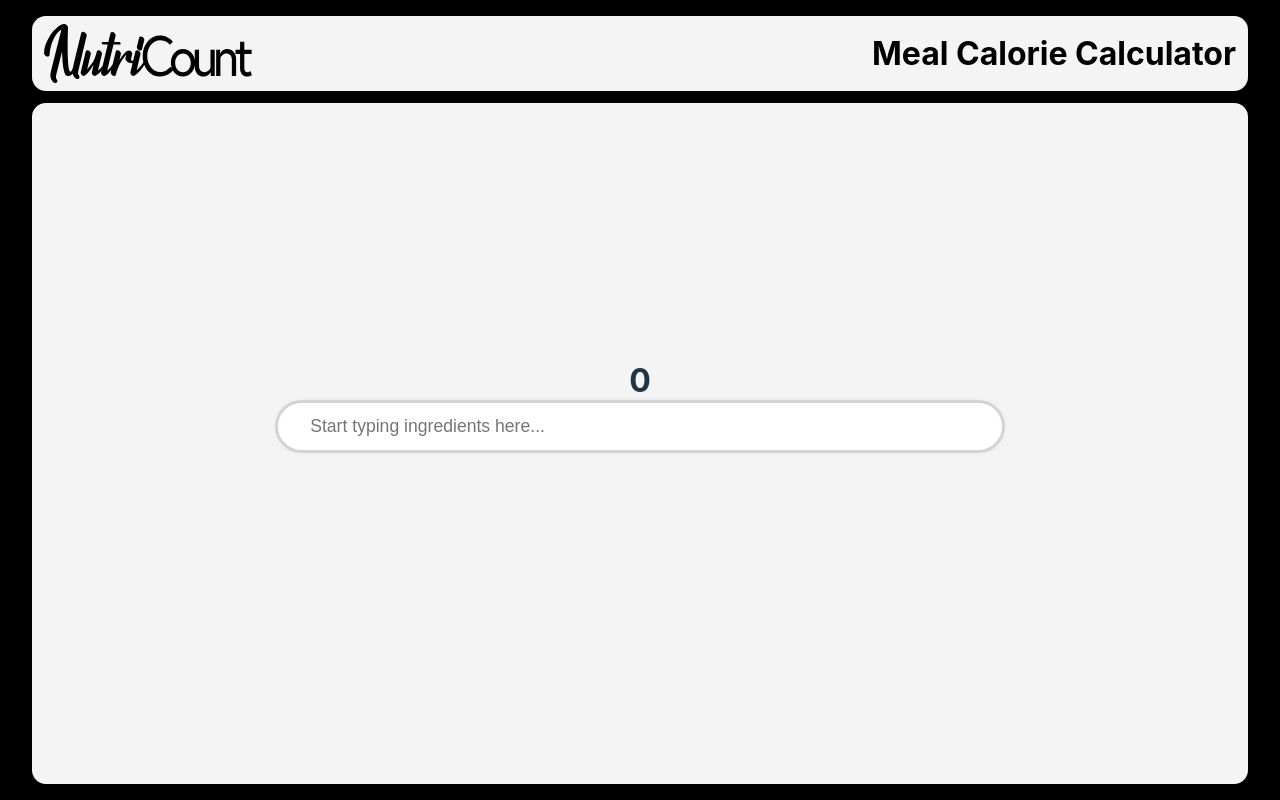
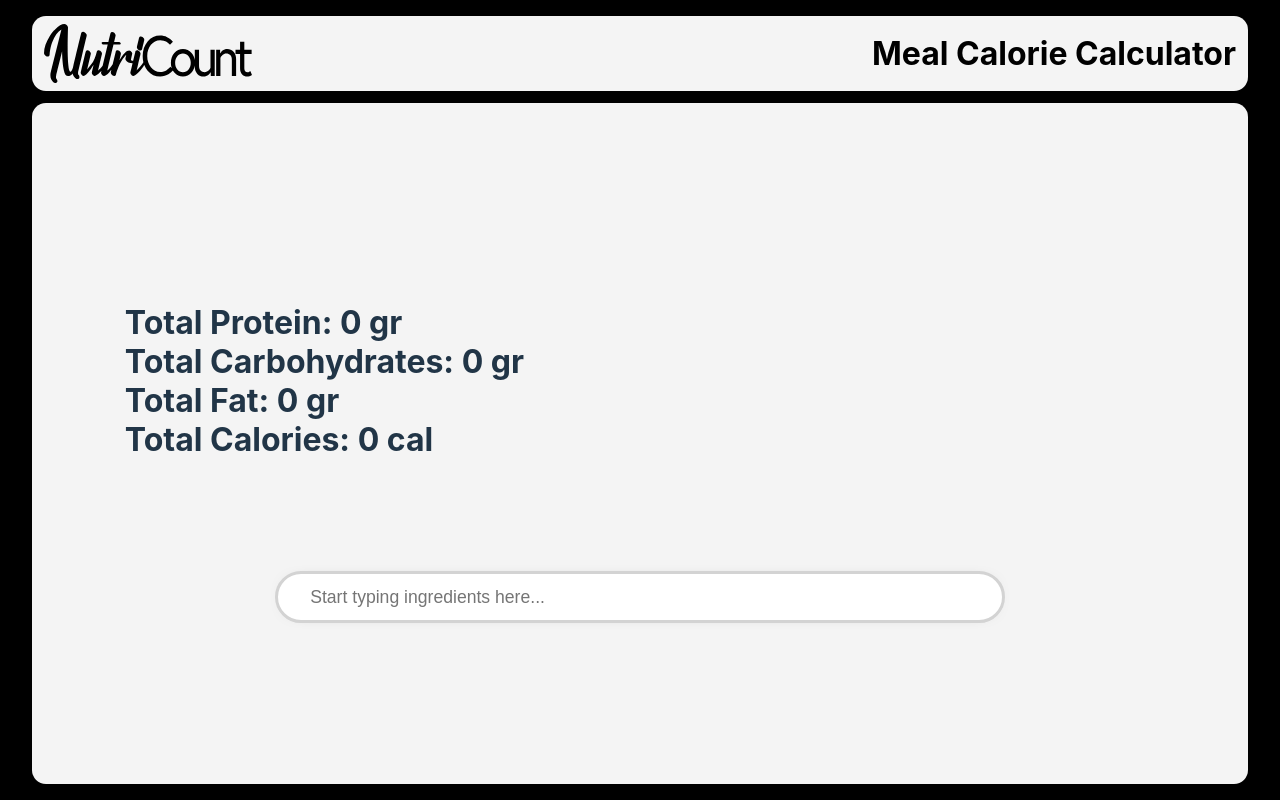
Before and after one commit to tarikmetin/Nutricount, a React (Vite) app: page / in a window 1280 px wide. Built offline with nearby package versions, Linux system fonts and the light colour scheme.

Commit message:
pre-pie-chart

```diff
--- a/src/components/NutritionDisplay.jsx
+++ b/src/components/NutritionDisplay.jsx
@@ -1,19 +1,38 @@
 import { useEffect, useState } from "react";
 
 export default function NutritionDisplay({ nutritionValues }) {
-  const [totalCal, setTotalCal] = useState(0);
+  const [totalVal, setTotalVal] = useState({
+    totalProtein: 0,
+    totalCarbohydrate: 0,
+    totalFat: 0,
+    totalCal: 0,
+  });
 
   useEffect(() => {
-    setTotalCal(
-      nutritionValues
+    setTotalVal({
+      totalProtein: nutritionValues
+        .map((item) => item.protein)
+        .reduce((acc, cur) => +acc + +cur, +0),
+      totalCarbohydrate: nutritionValues
+        .map((item) => item.carbohydrate)
+        .reduce((acc, cur) => +acc + +cur, +0),
+      totalFat: nutritionValues
+        .map((item) => item.fat)
+        .reduce((acc, cur) => +acc + +cur, +0),
+      totalCal: nutritionValues
         .map((item) => item.calories)
-        .reduce((acc, cur) => +acc + +cur, +0)
-    );
+        .reduce((acc, cur) => +acc + +cur, +0),
+    });
   }, [nutritionValues]);
 
   return (
     <div className="display-area">
-      <h1>{totalCal}</h1>
+      <div className="text-info">
+        <h1>Total Protein: {totalVal.totalProtein} gr</h1>
+        <h1>Total Carbohydrates: {totalVal.totalCarbohydrate} gr</h1>
+        <h1>Total Fat: {totalVal.totalFat} gr</h1>
+        <h1>Total Calories: {totalVal.totalCal} cal</h1>
+      </div>
     </div>
   );
 }
--- a/src/components/SelectedIngredient.jsx
+++ b/src/components/SelectedIngredient.jsx
@@ -74,12 +74,14 @@ export default function SelectedIngredient({ ingredientInfo }) {
           <p>Fat: {calculatedNutrition.fat} gr</p>
           <p>Calories :{calculatedNutrition.calories}</p>
         </div>
-
-        <input
-          type="number"
-          value={quantity}
-          onChange={(e) => handleSetQuantity(e)}
-        />
+        <div className="input-area">
+          <input
+            type="number"
+            value={quantity}
+            onChange={(e) => handleSetQuantity(e)}
+          />
+          <span>gr</span>
+        </div>
       </div>
     </div>
   );
--- a/src/components/SelectedIngredients.jsx
+++ b/src/components/SelectedIngredients.jsx
@@ -12,10 +12,6 @@ function filterObjects(ingredientArr) {
 }
 
 export default function SelectedIngredients({ selectedIngredient }) {
-  // const { response, fetchData } = fetchImg(selectedIngredient.name);
-
-  // const imgUrl = response[0]?.urls.thumb;
-
   //The list of picked ingredients from the searchbar
   const [selectedIngredientList, setSelectedIngredientList] = useState([]);
 
--- a/src/index.css
+++ b/src/index.css
@@ -162,10 +162,9 @@ body {
   isolation: isolate;
   overflow: hidden;
   color: #f4f4f4;
-  padding: 2em;
-}
+  padding: 2em 1em;
 
-.ingredient-info-card .card-text h1 {
+  line-height: 1.4;
   text-shadow: 1px 1px 2px black;
 }
 
@@ -179,28 +178,44 @@ body {
 }
 
 /* Input value */
-.ingredient-info-card .card-text input {
-  width: 70%;
+.ingredient-info-card .card-text .input-area input {
+  width: 60%;
   border-radius: 999px;
   border: solid lightgray;
   min-height: 1.5rem;
   padding: 0.8rem 1rem;
   outline: none;
   transition: all 0.4s cubic-bezier(0.19, 1, 0.22, 1);
-  font-size: 1.1rem;
+  font-size: 1.3rem;
   text-align: center;
 }
 
-.ingredient-info-card .card-text input:hover {
+.ingredient-info-card .card-text .input-area input:hover {
   border: solid gray;
 }
 
-.ingredient-info-card .card-text input:active {
+.ingredient-info-card .card-text .input-area input:active {
   transform: scale(0.99);
 }
 
-.ingredient-info-card .card-text input:focus {
+.ingredient-info-card .card-text .input-area input:focus {
   border: solid #000;
+}
+
+.ingredient-info-card .card-text .input-area span {
+  offset: 3em;
+  font-size: 1.4rem;
+  margin-left: 0.25em;
+}
+
+/* SELECTED INGREDIENTS END */
+
+/* TOTAL CONSUMED INFO START */
+
+.display-area {
+  width: 90%;
+  margin: 5em 0;
+  padding: 2em;
 }
 
 .ingredient-info-card .card-text .nutrition-info {
```
